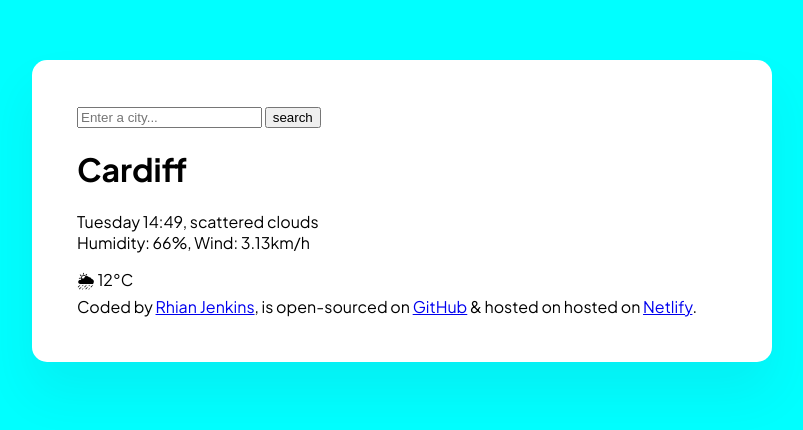
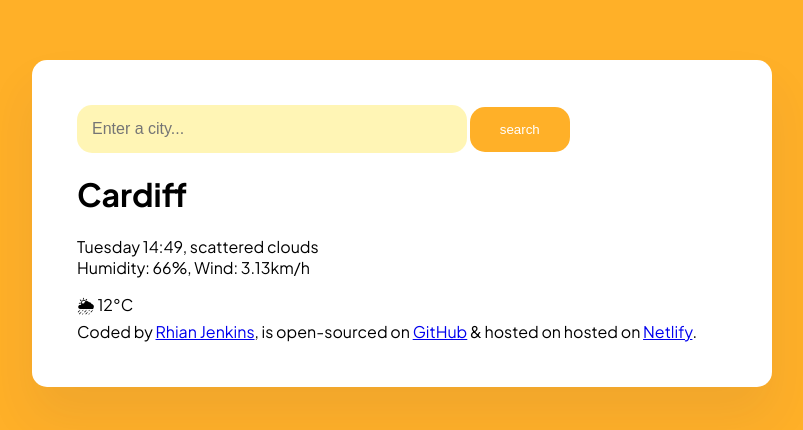
Before and after one commit to Rhitree/My-Weather-App, a plain HTML site: page index.html in a window 1280 px wide. Shown: the whole page, without its empty margins (238-1041 px from the left). Drawn offline with Linux system fonts and the light colour scheme.

Commit message:
Added colour to whole page & css to form

```diff
--- a/index.html
+++ b/index.html
@@ -11,9 +11,9 @@
   </head>
   <body>
     <div class="app">
-            <form>
-            <input type="search" placeholder="Enter a city..." />
-            <input type="submit" value="search" />
+            <form class="search-form">
+            <input type="search" placeholder="Enter a city..." class="search-form-input"/>
+            <input type="submit" value="search" class="search-form-button" />
         </form>
             <main>
                 <div>
--- a/src/style.css
+++ b/src/style.css
@@ -1,5 +1,5 @@
 body {
-    background-color:cyan;
+    background-color:rgb(255, 176, 40);
     font-family: "Plus Jakarta Sans";
 }
 
@@ -11,3 +11,21 @@ body {
     box-shadow: 0 30px 50px rgba(65, 50, 100, 0.08);
     border-radius: 15px;
 }
+
+.search-form-input {
+    background-color: rgba(255, 221, 0, 0.29);
+    border: none;
+    border-radius: 15px;
+    width: 60%;
+    padding: 15px;
+    font-size: 16px;
+}
+
+.search-form-button {
+    padding: 15px;
+    width: 100px;
+    border-radius: 15px;
+    border: none;
+    background-color: rgb(255, 176, 40);
+    color:white;
+}
```
